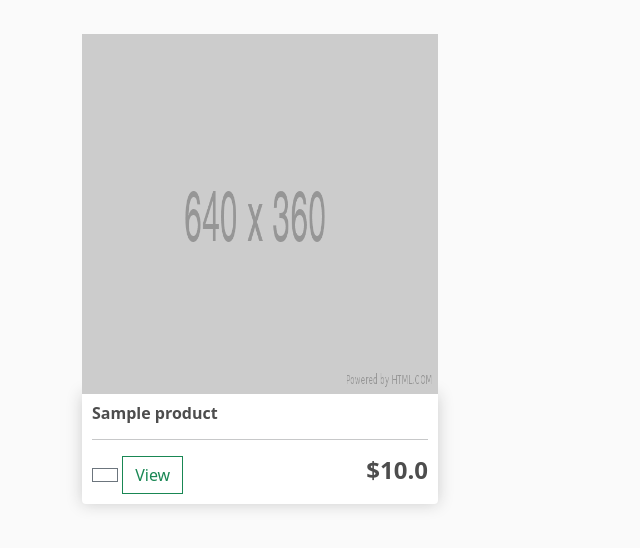
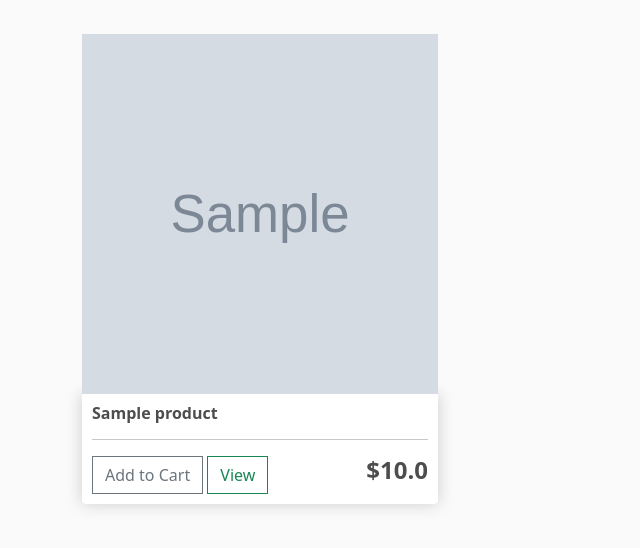
Before and after one commit to aabdurakhmanov/mandarin, a Django app: page / in a window 1280 px wide. Shown: the part 73-621 px from the top of the page, without its empty margins (0-640 px from the left). Run offline with Django 4.2, Linux system fonts and the light colour scheme; tables that the repository leaves empty hold one stand-in row (values such as "Sample post"); grey boxes marked "Sample" are stand-in pictures; some libraries are stand-ins or nearby versions.

Commit message:
store changed

```diff
--- a/store/templates/store/store.html
+++ b/store/templates/store/store.html
@@ -4,12 +4,12 @@
     <div class="row">
         {% for product in products %}
         <div class="col-lg-4">
-            <img class="storeimg1" src="{% static 'images/placeholder.png' %}" alt="">
+            <img class="storeimg1" src="{{product.imageURL}}" alt="">
             <div class="box-element product">
                 <h6><strong>{{product.name}}</strong></h6>
                 <hr>
 
-                <button class="btn btn-outline-secondary add-btn"></button>
+                <button class="btn btn-outline-secondary add-btn">Add to Cart</button>
                 <a class="btn btn-outline-success" href="#">View</a>
 		        <h4 style="display: inline-block; float: right"><strong>${{product.price}}</strong></h4>
 
```
